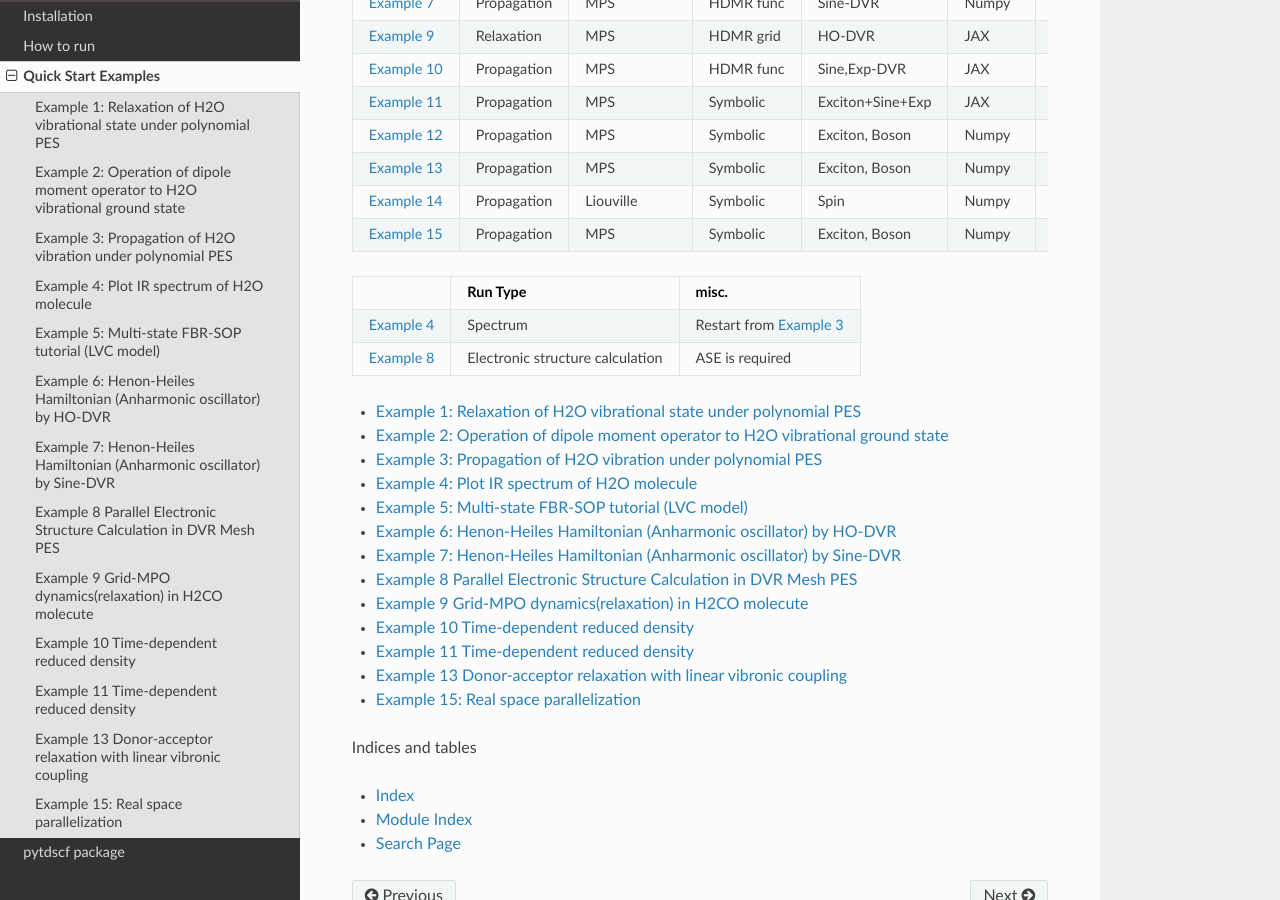
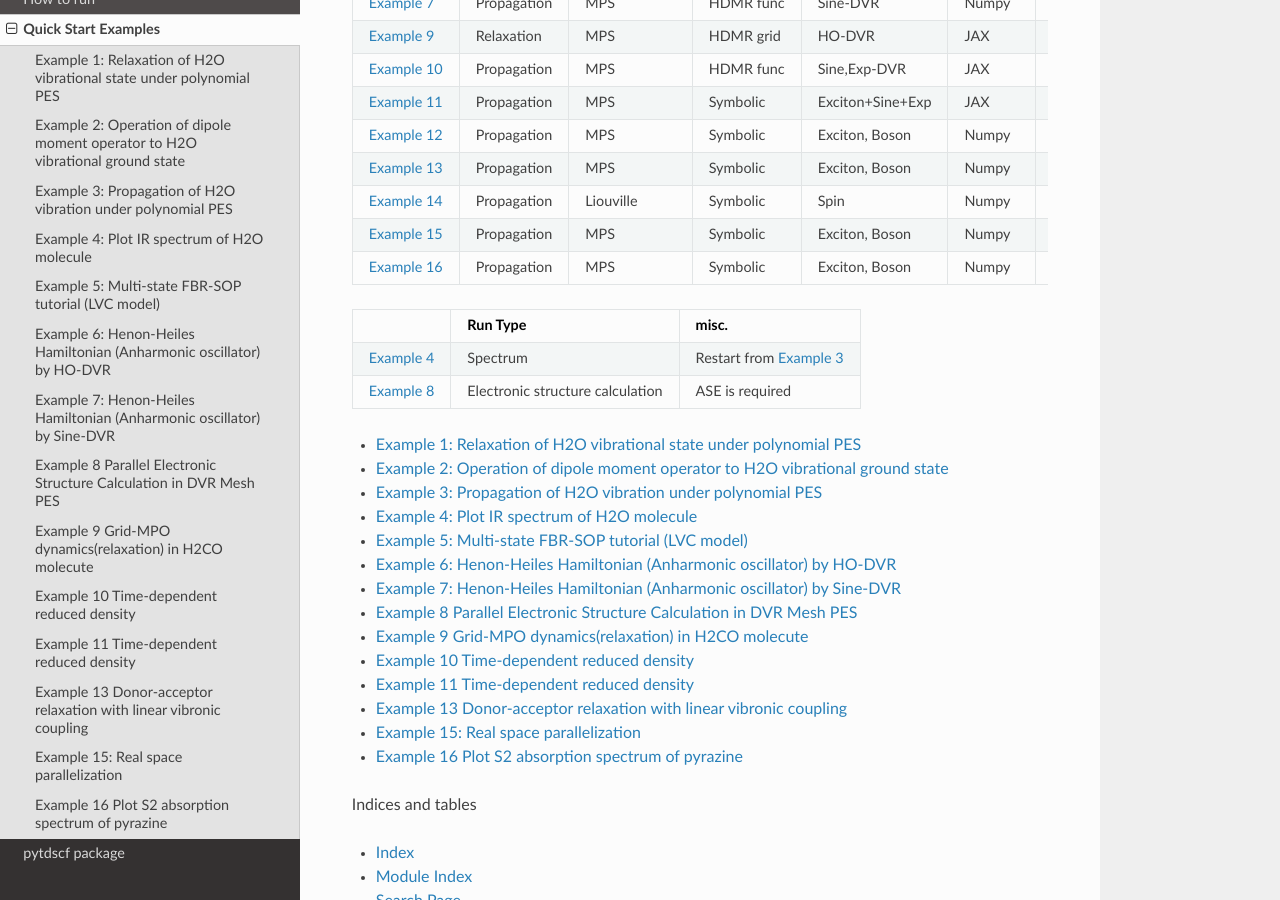
Before and after one commit to QCLovers/PyTDSCF, a Sphinx documentation site: the page built from docs/notebook/quick-start.rst, in a window 1280 px wide and 900 px high, scrolled down 371 px. Built offline with Sphinx 7.4.7 and the Read the Docs theme 3.1.0, drawn with Linux system fonts in a browser that asks for light colours; pages that are not in the unit, such as notebooks, are missing from menus.

Commit message:
Add new example 16

```diff
--- a/docs/notebook/quick-start.rst
+++ b/docs/notebook/quick-start.rst
@@ -18,6 +18,7 @@ Quick Start Examples
 .. _Example 13: donor-acceptor.html
 .. _Example 14: radicalpair-liouville.html
 .. _Example 15: singlet_fission_nprocs.html
+.. _Example 16: pyrazine-qvc.html
 
 
 +---------------+-------------+--------------+------------+------------------+------------+--------------------------------+
@@ -49,7 +50,8 @@ Quick Start Examples
 +---------------+-------------+--------------+------------+------------------+------------+--------------------------------+
 | `Example 15`_ | Propagation | MPS          | Symbolic   | Exciton, Boson   | Numpy      | Real space parallelization     |
 +---------------+-------------+--------------+------------+------------------+------------+--------------------------------+
-
+| `Example 16`_ | Propagation | MPS          | Symbolic   | Exciton, Boson   | Numpy      | Quadratic vibronic coupling    |
++---------------+-------------+--------------+------------+------------------+------------+--------------------------------+
 
 +---------------+----------------------------------+---------------------------+
 |               | Run Type                         | misc.                     |
@@ -78,6 +80,7 @@ Quick Start Examples
    donor-acceptor.ipynb
    radicalpair-liouville.ipynb
    singlet_fission_nprocs.md
+   pyrazine-qvc.ipynb
 
 Indices and tables
 
```
Also changed, not shown: docs/notebook/pyrazine-qvc.ipynb.
